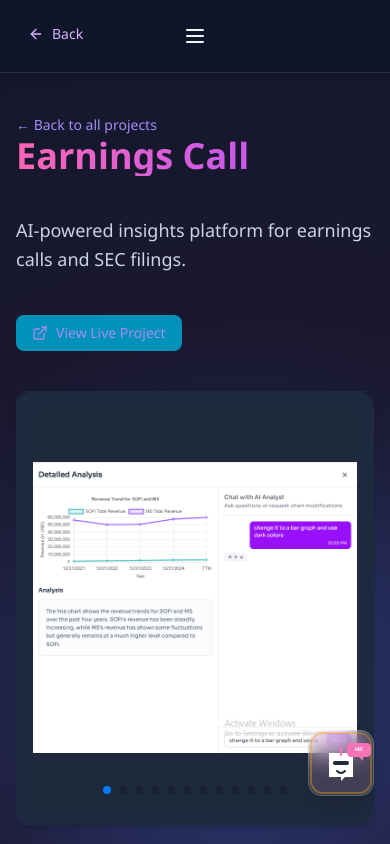
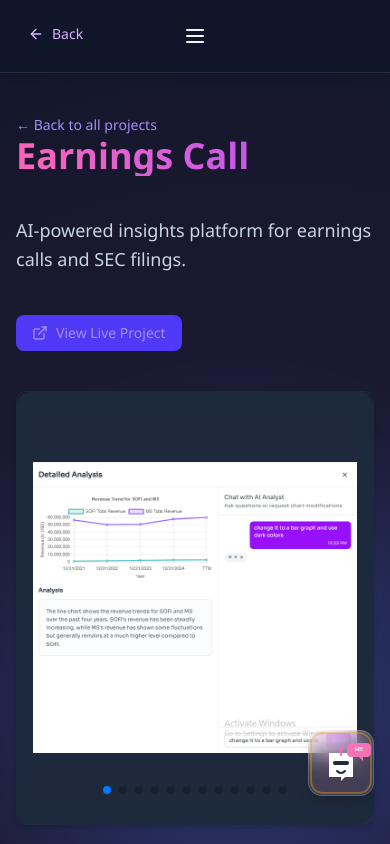
Before and after one commit to vishal123singh/my_portfolio, a Next.js app: page /projects/earnings-call in a window 390 px wide. Shown: the top 844 px of the page. Built offline with nearby package versions, Linux system fonts and the light colour scheme.

Commit message:
responsiveness fixes

```diff
--- a/src/app/components/ProjectDetailClient.jsx
+++ b/src/app/components/ProjectDetailClient.jsx
@@ -1,4 +1,3 @@
-// components/ProjectDetailClient.tsx
 "use client";
 
 import { motion } from "framer-motion";
@@ -15,22 +14,21 @@ import {
 import Link from "next/link";
 import ProjectGalleryClient from "./ProjectGalleryClient";
 
-// 🧠 Map tags to icons (you can extend this as needed)
+// Tag Icons
 const tagIcons = {
-  React: <Layout size={16} className="text-sky-400" />,
+  React: <Layout size={16} className="text-indigo-400" />,
   Nextjs: <Globe size={16} className="text-white" />,
-  Nodejs: <Cpu size={16} className="text-green-400" />,
+  Nodejs: <Cpu size={16} className="text-orange-400" />,
   Express: <Cpu size={16} className="text-gray-300" />,
   MongoDB: <Database size={16} className="text-green-500" />,
   Firebase: <Sparkles size={16} className="text-yellow-400" />,
-  TypeScript: <Code2 size={16} className="text-blue-400" />,
+  TypeScript: <Code2 size={16} className="text-purple-400" />,
   JavaScript: <Code2 size={16} className="text-yellow-300" />,
 };
 
 export default function ProjectDetailClient({ project }) {
   return (
     <main className="max-w-5xl mx-auto px-4 py-8 sm:py-12 text-white space-y-10">
-      {/* Back Link */}
       <Link
         href="/projects"
         className="text-sm text-slate-400 hover:underline transition"
@@ -38,7 +36,6 @@ export default function ProjectDetailClient({ project }) {
         ← Back to all projects
       </Link>
 
-      {/* Title */}
       <motion.h1
         initial={{ opacity: 0, y: -10 }}
         animate={{ opacity: 1, y: 0 }}
@@ -48,7 +45,6 @@ export default function ProjectDetailClient({ project }) {
         {project.title}
       </motion.h1>
 
-      {/* Description */}
       <motion.p
         initial={{ opacity: 0 }}
         animate={{ opacity: 1 }}
@@ -58,7 +54,6 @@ export default function ProjectDetailClient({ project }) {
         {project.description}
       </motion.p>
 
-      {/* Live Link */}
       {project.link && (
         <motion.a
           initial={{ opacity: 0 }}
@@ -67,14 +62,13 @@ export default function ProjectDetailClient({ project }) {
           href={project.link}
           target="_blank"
           rel="noopener noreferrer"
-          className="inline-flex items-center gap-2 px-4 py-2 rounded-md bg-cyan-600 hover:bg-cyan-500 transition text-white text-sm"
+          className="inline-flex items-center gap-2 px-4 py-2 rounded-md bg-indigo-600 hover:bg-indigo-500 transition text-white text-sm font-medium"
         >
           <ExternalLink size={16} />
           View Live Project
         </motion.a>
       )}
 
-      {/* Image Gallery */}
       <motion.div
         initial={{ opacity: 0 }}
         animate={{ opacity: 1 }}
@@ -84,7 +78,6 @@ export default function ProjectDetailClient({ project }) {
         <ProjectGalleryClient images={project.images} />
       </motion.div>
 
-      {/* Key Features */}
       {project.features?.length > 0 && (
         <motion.section
           initial={{ opacity: 0, y: 10 }}
@@ -107,7 +100,6 @@ export default function ProjectDetailClient({ project }) {
         </motion.section>
       )}
 
-      {/* Contributions */}
       <motion.section
         initial={{ opacity: 0, y: 10 }}
         whileInView={{ opacity: 1, y: 0 }}
@@ -125,7 +117,6 @@ export default function ProjectDetailClient({ project }) {
         </ul>
       </motion.section>
 
-      {/* Tech Stack with Icons */}
       <motion.section
         initial={{ opacity: 0 }}
         whileInView={{ opacity: 1 }}
```
